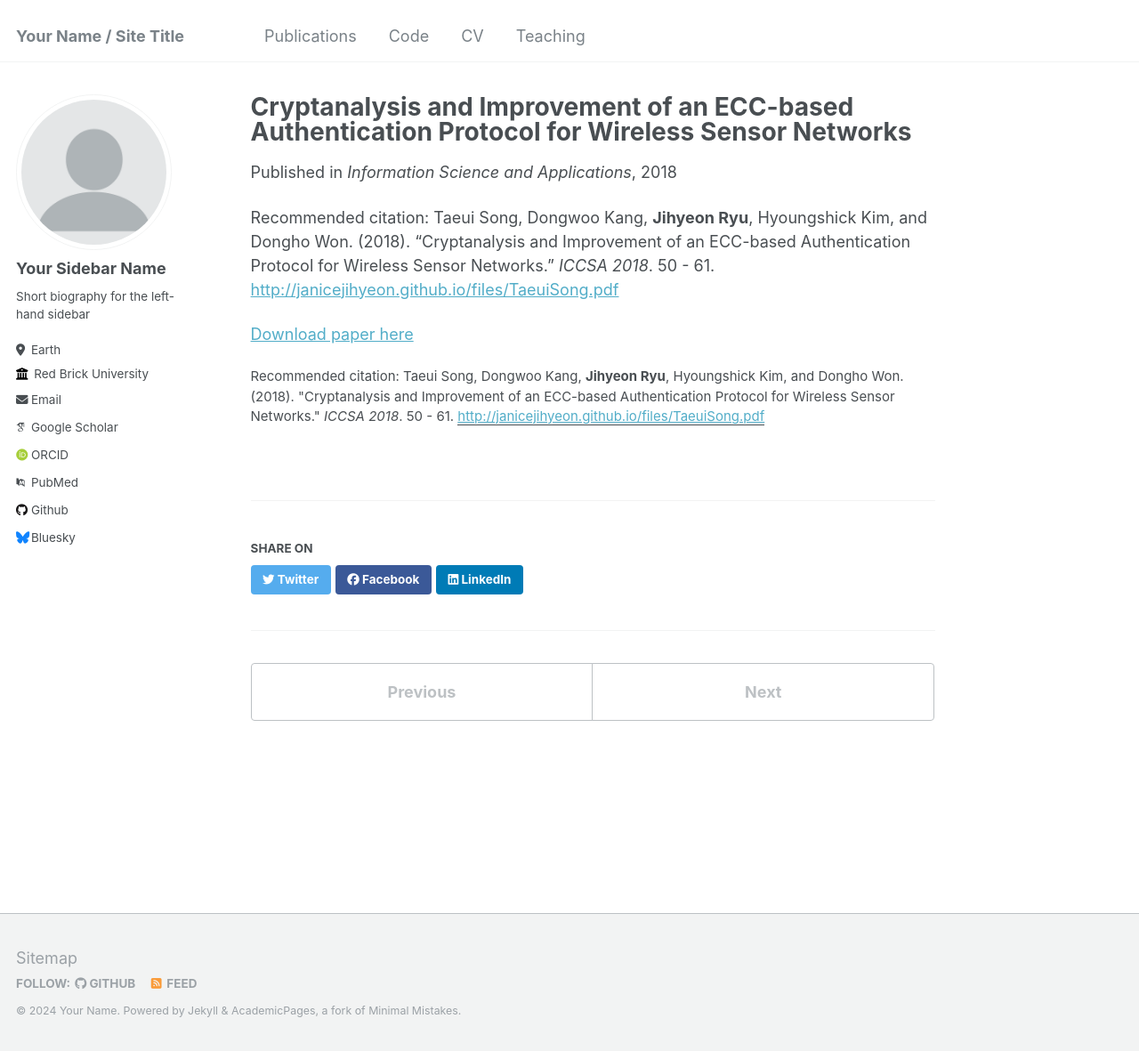
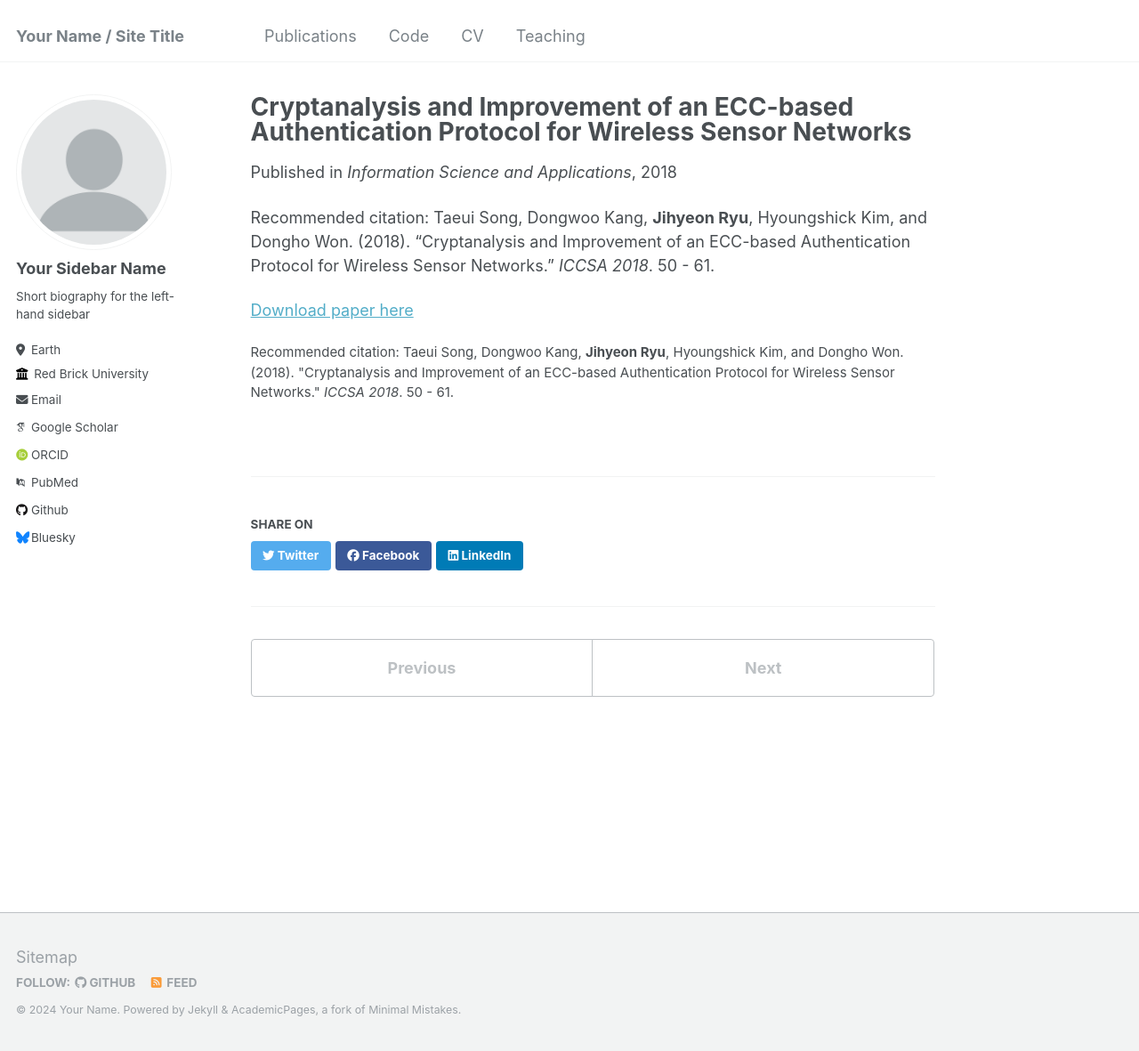
Before and after one commit to junsix/junsix.github.io, a Jekyll site: the page built from _publications/2018-07-03-taeuisong.md, in a window 1280 px wide and 1181 px high. Shown: the whole window at 89% size. Built offline with Jekyll 4.4.1, drawn with Linux system fonts in a browser that asks for light colours; some web fonts are replaced.

Commit message:
Update 2018-07-03-taeuisong.md

```diff
--- a/_publications/2018-07-03-taeuisong.md
+++ b/_publications/2018-07-03-taeuisong.md
@@ -5,8 +5,8 @@ permalink: /publication/2018-07-03-taeuisong
 excerpt: 'This paper is about the number 1. The number 2 is left for future work.'
 date: 2018-07-03
 venue: 'Information Science and Applications'
-citation: 'Taeui Song, Dongwoo Kang, <b>Jihyeon Ryu</b>, Hyoungshick Kim, and Dongho Won. (2018). "Cryptanalysis and Improvement of an ECC-based Authentication Protocol for Wireless Sensor Networks." <i>ICCSA 2018</i>. 50 - 61. <a href="http://janicejihyeon.github.io/files/TaeuiSong.pdf"><u>http://janicejihyeon.github.io/files/TaeuiSong.pdf</u></a>'
+citation: 'Taeui Song, Dongwoo Kang, <b>Jihyeon Ryu</b>, Hyoungshick Kim, and Dongho Won. (2018). "Cryptanalysis and Improvement of an ECC-based Authentication Protocol for Wireless Sensor Networks." <i>ICCSA 2018</i>. 50 - 61.'
 ---
-Recommended citation: Taeui Song, Dongwoo Kang, **Jihyeon Ryu**, Hyoungshick Kim, and Dongho Won. (2018). "Cryptanalysis and Improvement of an ECC-based Authentication Protocol for Wireless Sensor Networks." *ICCSA 2018*. 50 - 61. <http://janicejihyeon.github.io/files/TaeuiSong.pdf>
+Recommended citation: Taeui Song, Dongwoo Kang, **Jihyeon Ryu**, Hyoungshick Kim, and Dongho Won. (2018). "Cryptanalysis and Improvement of an ECC-based Authentication Protocol for Wireless Sensor Networks." *ICCSA 2018*. 50 - 61.
 
 [Download paper here](http://janicejihyeon.github.io/files/TaeuiSong.pdf)
```
